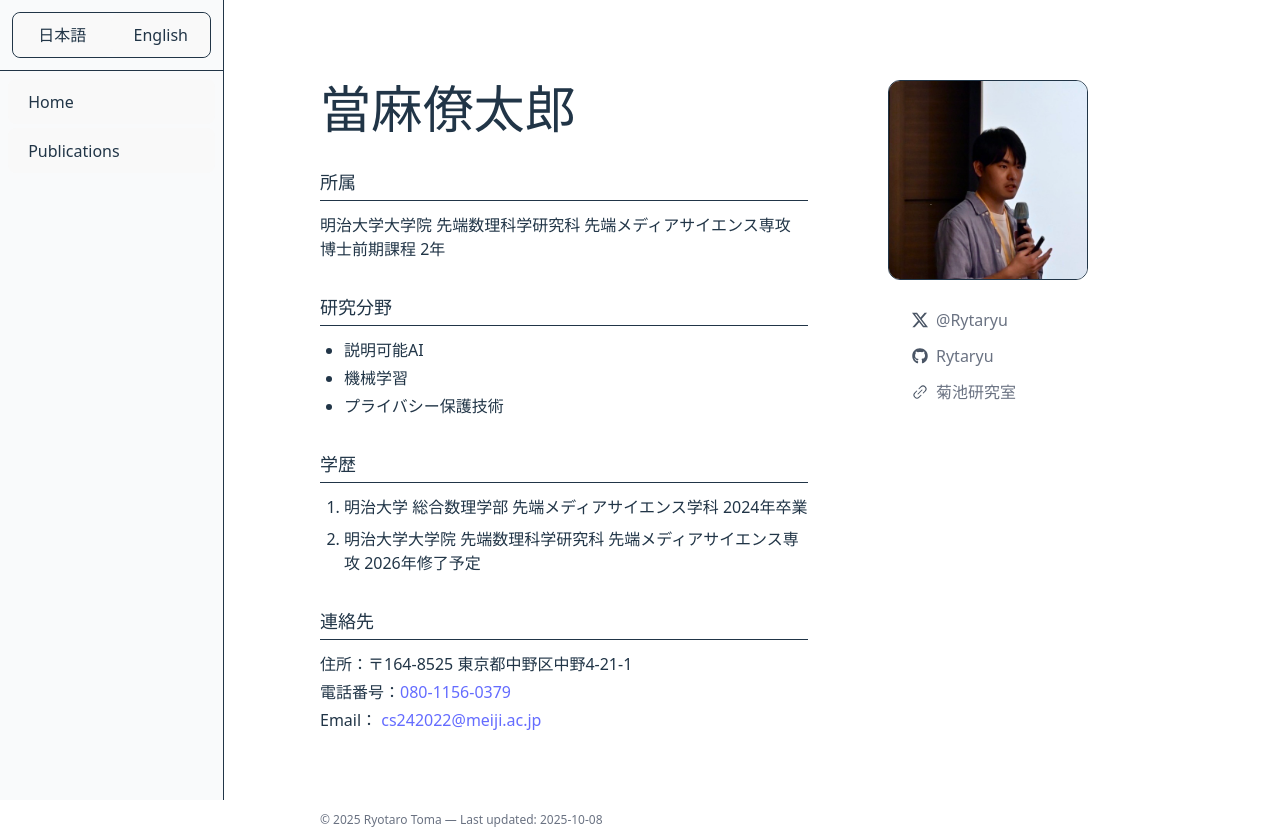
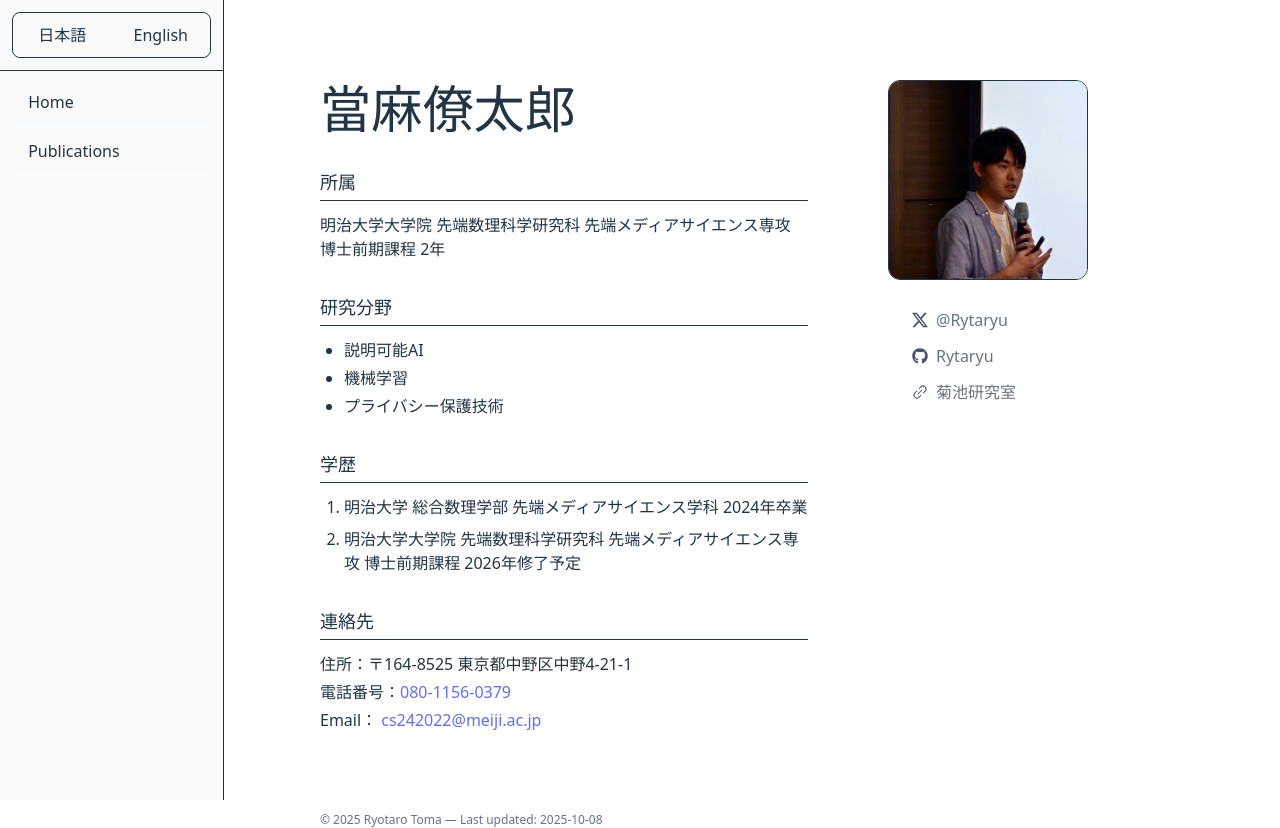
Before and after one commit to Rytaryu/rytaryu.github.io, a React (Vite) app: page / in a window 1280 px wide. Built offline with nearby package versions, Linux system fonts and the light colour scheme.

Commit message:
fix: update Japanese education description for clarity

```diff
--- a/src/HomeContent.tsx
+++ b/src/HomeContent.tsx
@@ -17,7 +17,7 @@ export default function HomeContent({ lang }: { lang: Lang }) {
       en: "B.S. in Computer Science, Meiji University, Tokyo, Japan, 2024",
     },
     {
-      jp: "明治大学大学院 先端数理科学研究科 先端メディアサイエンス専攻 2026年修了予定",
+      jp: "明治大学大学院 先端数理科学研究科 先端メディアサイエンス専攻 博士前期課程 2026年修了予定",
       en: "M.S. in Computer Science, Meiji University, Tokyo, Japan, 2026 (to be graduated)",
     },
   ];
```
